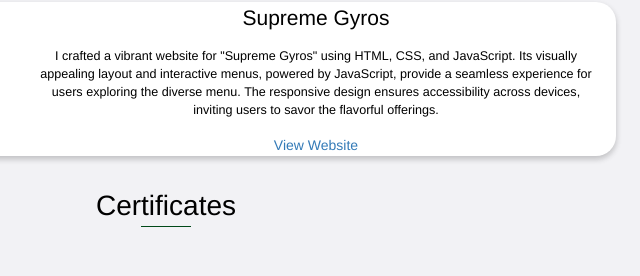
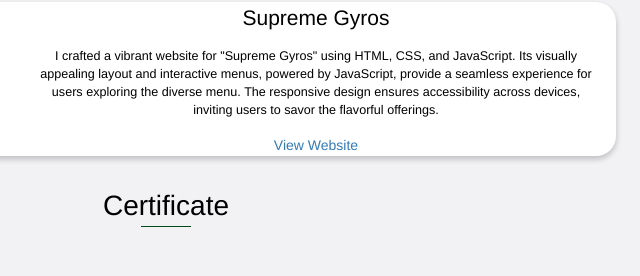
Before and after one commit to Aman-Thorat/Portfolio, a website: page index.html in a window 1280 px wide. Shown: the part 4544-4820 px from the top of the page, 489-1129 px from the left. Drawn offline with nearby package versions, Linux system fonts and the light colour scheme.

Commit message:
Update index.html

```diff
--- a/index.html
+++ b/index.html
@@ -39,7 +39,7 @@
                 <a href="#websites">Websites</a>
             </li>
             <li>
-                <a href="#certificates">Certificates</a>
+                <a href="#certificate">Certificates</a>
             </li>
             <li>
                 <a href="#skills">Skills</a>
@@ -271,8 +271,8 @@
 
 
 
-                    <div id="#certificates">
-                    <h2 class="heading">Certificates</h2>
+            <div id="certificate" class="background-alt">
+        <h2 class="heading">Certificate</h2>
                     <ul>
                         <h3>100 Days of Python coding<br><h4>by: Dr. Angela Yu</h4></h3>
 
```
